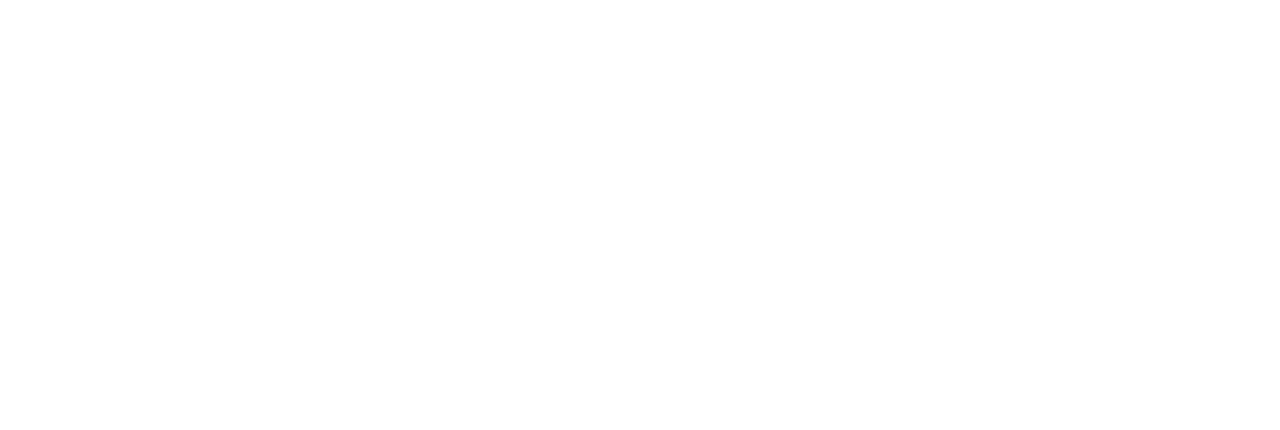
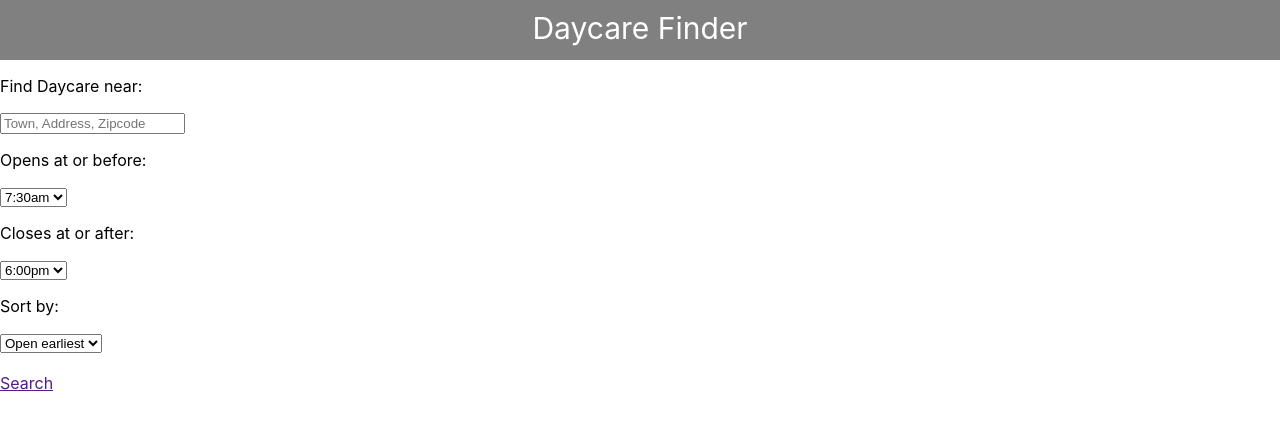
Before and after one commit to makicoding/Daycare-Finder-FrontEnd, a React (Create React App) app: page /search in a window 1280 px wide. Shown: the top 430 px of the page. Built offline with nearby package versions, Linux system fonts and the light colour scheme.

Commit message:
splash.js updated

```diff
--- a/src/App.js
+++ b/src/App.js
@@ -13,8 +13,8 @@
       <div>
         <Switch>
           <Route exact path="/" component={splash} />
-          <Route exact path="/page2" component={search} />
-          {/* <Route exact path="/page3" component={saved} /> */}
+          <Route exact path="/search" component={search} />
+          {/* <Route exact path="/saved" component={saved} /> */}
         </Switch>
       </div>
     </Router>
--- a/src/pages/search.js
+++ b/src/pages/search.js
@@ -8,21 +8,60 @@
 
 class Search extends React.Component {
 
+    handleInputChange = () => {
+
+    }
+
+    opensAtOrBefore = () => {
+
+    }
+
+    closesAtOrAfter = () => {
+
+    }
+
+    sortBy = () => {
+
+    }
+
+    searchButtonClick = () => {
+
+    }
+
     render() {
         return (
 
             <div>
                 <LogoBar></LogoBar>
 
-                {/* <div className="screenImageContainer">
-                    <img className="screenImage" src={"./assets/images/screens_exported_from_sketch_2x_png/HiFi_iPhone_XS_1.png"} alt={"Sketch Screen"} />
+                <p>Find Daycare near:</p>
+				<input type="text" className="form-control" id="search-findDaycareNear" onChange={this.handleInputChange}	name="name" placeholder="Town, Address, Zipcode" autoComplete="off"></input>
 
-                    <Link className="p1Button1" onClick={this.p1Button1Click}></Link>
+                <p>Opens at or before:</p>
+                <select className="chosen-select" id="search-opensAtOrBefore" onChange={this.opensAtOrBefore}>
+                    <option value="0730">7:30am</option>
+                    <option value="0800">8:00am</option>
+                    <option value="0830">8:30am</option>
+                    <option value="0900">9:00am</option>
+                </select>
 
-                    <Link className="p1Button2" onClick={this.p1Button2Click}></Link>
+                <p>Closes at or after:</p>
+                <select className="chosen-select" id="search-closesAtOrAfter" onChange={this.closesAtOrAfter}>
+                    <option value="1800">6:00pm</option>
+                    <option value="1830">6:30pm</option>
+                    <option value="1900">7:00pm</option>
+                </select>
 
-                    <Link className="p1Button3" onClick={this.p1Button3Click}></Link>
-                </div> */}
+                <p>Sort by:</p>
+                <select className="chosen-select" id="search-sortBy" onChange={this.sortBy}>
+                    <option value="1">Open earliest</option>
+                    <option value="2">Close latest</option>
+                </select>
+
+                <br></br>
+                <br></br>
+
+                <Link className="searchButton" onClick={this.searchButtonClick}>Search</Link>
 
             </div>
 
--- a/src/pages/splash.js
+++ b/src/pages/splash.js
@@ -38,6 +38,8 @@
                     <Link className="splashButton" onClick={this.splashButton3}>Login</Link>
                 </div>
 
+
+
                 {/* <div className="screenImageContainer">
                     <img className="screenImage" src={"./assets/images/screens_exported_from_sketch_2x_png/HiFi_iPhone_XS_1.png"} alt={"Sketch Screen"} />
 
```
